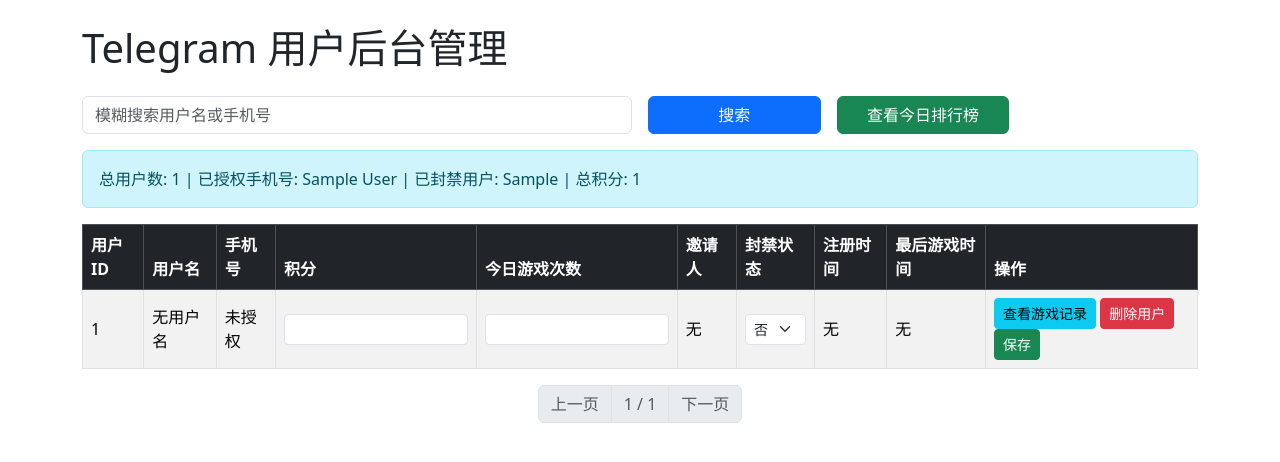
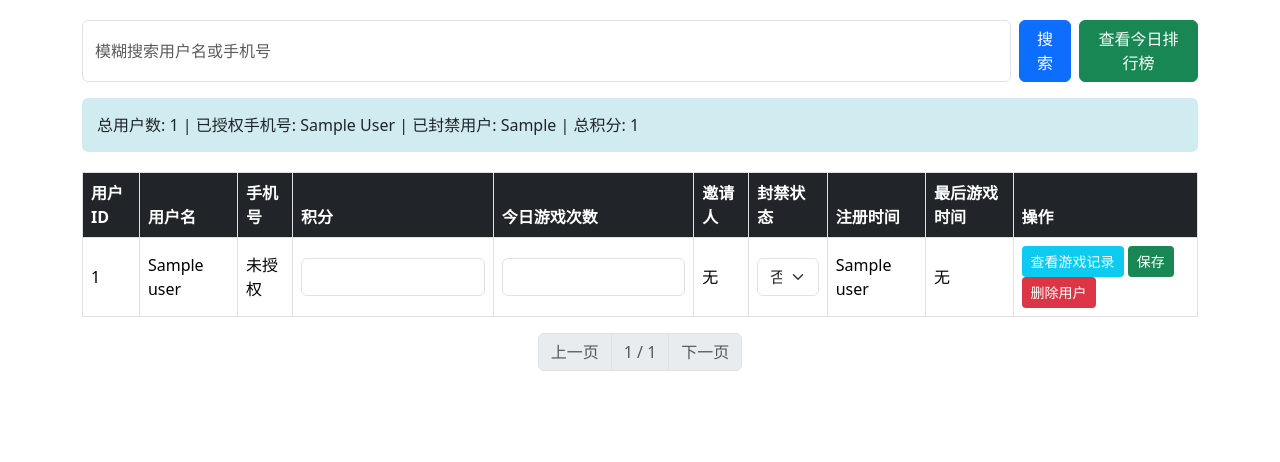
Before and after one commit to Dreamchaser-aus/telegramdashboard, a Flask app: template templates/dashboard.html in a window 1280 px wide. Shown: the top 462 px of the page. Run offline with Flask 2, Linux system fonts and the light colour scheme; the template is opened without the code that fills it: most values are stand-ins (such as "Sample title", 1, 10 or a date in 2020); parts of the project's set-up code (start-up, migrations or seed data) failed here and were passed over; some libraries are stand-ins or nearby versions.

Commit message:
Update dashboard.html

```diff
--- a/templates/dashboard.html
+++ b/templates/dashboard.html
@@ -1,38 +1,94 @@
 <!DOCTYPE html>
 <html lang="zh">
 <head>
-  <meta charset="UTF-8" />
-  <title>Telegram 用户后台管理</title>
-  <link href="https://cdn.jsdelivr.net/npm/bootstrap@5.3.2/dist/css/bootstrap.min.css" rel="stylesheet" />
+<meta charset="UTF-8" />
+<meta name="viewport" content="width=device-width, initial-scale=1" />
+<title>用户管理后台</title>
+<link href="https://cdn.jsdelivr.net/npm/bootstrap@5.3.2/dist/css/bootstrap.min.css" rel="stylesheet" />
+<style>
+  body { padding: 20px; }
+  .stats { background-color: #d1ecf1; padding: 15px; border-radius: 6px; margin-bottom: 20px; }
+  .table thead th { background-color: #212529; color: white; }
+  .btn-save { background-color: #198754; color: white; }
+  .btn-delete { background-color: #dc3545; color: white; }
+  .btn-record { background-color: #0dcaf0; color: white; }
+</style>
+<script>
+async function updateBlockStatus(userId, selectElem) {
+  const isBlocked = selectElem.value === '是' ? 1 : 0;
+  try {
+    const res = await fetch('/update_block_status', {
+      method: 'POST',
+      headers: {'Content-Type': 'application/json'},
+      body: JSON.stringify({user_id: userId, is_blocked: isBlocked})
+    });
+    if (!res.ok) alert('更新失败');
+  } catch(e) {
+    alert('请求异常');
+  }
+}
+
+async function saveUser(userId, btn) {
+  const row = btn.closest('tr');
+  const points = row.querySelector('.points-input').value;
+  const plays = row.querySelector('.plays-input').value;
+  const blockSelect = row.querySelector('.block-select');
+  const isBlocked = blockSelect.value === '是' ? 1 : 0;
+
+  const formData = new FormData();
+  formData.append('user_id', userId);
+  formData.append('points', points);
+  formData.append('plays', plays);
+  formData.append('is_blocked', isBlocked);
+
+  try {
+    const res = await fetch('/update_user', {
+      method: 'POST',
+      body: formData
+    });
+    if (!res.ok) alert('保存失败');
+    else alert('保存成功');
+  } catch(e) {
+    alert('请求异常');
+  }
+}
+
+async function deleteUser(userId, btn) {
+  if (!confirm('确认删除该用户？此操作不可恢复！')) return;
+  const formData = new FormData();
+  formData.append('user_id', userId);
+  try {
+    const res = await fetch('/delete_user', {
+      method: 'POST',
+      body: formData
+    });
+    if (!res.ok) alert('删除失败');
+    else {
+      alert('删除成功');
+      btn.closest('tr').remove();
+    }
+  } catch(e) {
+    alert('请求异常');
+  }
+}
+</script>
 </head>
 <body>
-<div class="container py-4">
-  <h1 class="mb-4">Telegram 用户后台管理</h1>
 
-  <!-- 搜索框 -->
-  <form method="get" class="row g-3 mb-3">
-    <div class="col-md-6">
-      <input type="text" name="keyword" class="form-control" placeholder="模糊搜索用户名或手机号" value="{{ request.args.get('keyword', '') }}" />
-    </div>
-    <div class="col-md-2">
-      <button type="submit" class="btn btn-primary w-100">搜索</button>
-    </div>
-    <div class="col-md-2">
-      <button type="button" id="show-rank" class="btn btn-success w-100">查看今日排行榜</button>
-    </div>
+<div class="container">
+
+  <form method="get" class="mb-3 d-flex gap-2">
+    <input type="text" name="keyword" placeholder="模糊搜索用户名或手机号" class="form-control" value="{{ keyword }}">
+    <button type="submit" class="btn btn-primary">搜索</button>
+    <a href="/rank_data" class="btn btn-success" target="_blank">查看今日排行榜</a>
   </form>
 
-  <!-- 统计信息 -->
-  <div class="alert alert-info">
-    总用户数: {{ stats.total_users }} |
-    已授权手机号: {{ stats.authorized_users }} |
-    已封禁用户: {{ stats.blocked_users }} |
-    总积分: {{ stats.total_points }}
+  <div class="stats">
+    总用户数: {{ stats.total_users }} | 已授权手机号: {{ stats.authorized_users }} | 已封禁用户: {{ stats.blocked_users }} | 总积分: {{ stats.total_points }}
   </div>
 
-  <!-- 用户表格 -->
-  <table class="table table-bordered table-striped align-middle">
-    <thead class="table-dark">
+  <table class="table table-bordered table-hover align-middle">
+    <thead>
       <tr>
         <th>用户ID</th>
         <th>用户名</th>
@@ -49,181 +105,46 @@
     <tbody>
       {% for user in users %}
       <tr>
-        <td>{{ user[0] }}</td>
+        <td>{{ user[0] }}</td> <!-- user_id -->
+        <td>{{ user[3] }}</td> <!-- username -->
+        <td>{{ user[4] if user[4] else '未授权' }}</td> <!-- phone -->
+        <td><input type="number" class="form-control points-input" value="{{ user[5] }}"></td> <!-- points -->
+        <td><input type="number" class="form-control plays-input" value="{{ user[6] }}"></td> <!-- plays -->
+        <td>{{ user[12] if user[12] else '无' }}</td> <!-- inviter_username -->
         <td>
-          {{ user[3] or '无用户名' }}<br/>
-          <small>{{ user[1] or '' }} {{ user[2] or '' }}</small>
-        </td>
-        <td>{{ user[4] or '未授权' }}</td>
-        <td><input type="number" class="form-control form-control-sm points-input" data-user-id="{{ user[0] }}" value="{{ user[5] }}" /></td>
-        <td><input type="number" class="form-control form-control-sm plays-input" data-user-id="{{ user[0] }}" value="{{ user[6] }}" /></td>
-        <td>{{ user[11] or '无' }}</td>
-        <td>
-          <select class="form-select form-select-sm block-status" data-user-id="{{ user[0] }}">
-            <option value="0" {% if not user[10] %}selected{% endif %}>否</option>
-            <option value="1" {% if user[10] %}selected{% endif %}>是</option>
+          <select class="form-select block-select" onchange="updateBlockStatus('{{ user[0] }}', this)">
+            <option value="否" {% if not user[11] %}selected{% endif %}>否</option>
+            <option value="是" {% if user[11] %}selected{% endif %}>是</option>
           </select>
         </td>
-        <td>{{ user[7] | format_datetime }}</td>
-        <td>{{ user[8] | format_datetime }}</td>
+        <td>{{ user[7] }}</td> <!-- created_at -->
+        <td>{{ user[8] if user[8] else '无' }}</td> <!-- last_play -->
         <td>
-          <a href="/game_history?user_id={{ user[0] }}" class="btn btn-sm btn-info">查看游戏记录</a>
-          <button class="btn btn-sm btn-danger delete-user-btn" data-user-id="{{ user[0] }}">删除用户</button>
-          <button class="btn btn-sm btn-success save-user-btn" data-user-id="{{ user[0] }}">保存</button>
+          <button type="button" class="btn btn-record btn-sm" onclick="window.open('/game_history?user_id={{ user[0] }}', '_blank')">查看游戏记录</button>
+          <button type="button" class="btn btn-save btn-sm" onclick="saveUser('{{ user[0] }}', this)">保存</button>
+          <button type="button" class="btn btn-delete btn-sm" onclick="deleteUser('{{ user[0] }}', this)">删除用户</button>
         </td>
       </tr>
-      {% else %}
-      <tr><td colspan="10" class="text-center">无用户数据</td></tr>
       {% endfor %}
     </tbody>
   </table>
 
   <!-- 分页 -->
-  <nav aria-label="分页导航" class="d-flex justify-content-center">
-    <ul class="pagination">
-      <li class="page-item {% if stats.page <= 1 %}disabled{% endif %}">
-        <a class="page-link" href="?page={{ stats.page - 1 }}&keyword={{ request.args.get('keyword', '') }}">上一页</a>
+  <nav aria-label="分页">
+    <ul class="pagination justify-content-center">
+      <li class="page-item {% if stats.page == 1 %}disabled{% endif %}">
+        <a class="page-link" href="?page={{ stats.page - 1 }}&keyword={{ keyword }}">上一页</a>
       </li>
       <li class="page-item disabled">
         <a class="page-link" href="#">{{ stats.page }} / {{ stats.total_pages }}</a>
       </li>
-      <li class="page-item {% if stats.page >= stats.total_pages %}disabled{% endif %}">
-        <a class="page-link" href="?page={{ stats.page + 1 }}&keyword={{ request.args.get('keyword', '') }}">下一页</a>
+      <li class="page-item {% if stats.page == stats.total_pages %}disabled{% endif %}">
+        <a class="page-link" href="?page={{ stats.page + 1 }}&keyword={{ keyword }}">下一页</a>
       </li>
     </ul>
   </nav>
+
 </div>
 
-<!-- 排行榜弹窗 -->
-<div class="modal fade" id="rankModal" tabindex="-1" aria-labelledby="rankModalLabel" aria-hidden="true">
-  <div class="modal-dialog modal-dialog-centered">
-    <div class="modal-content">
-      <div class="modal-header">
-        <h5 class="modal-title" id="rankModalLabel">今日排行榜</h5>
-        <button type="button" class="btn-close" data-bs-dismiss="modal" aria-label="关闭"></button>
-      </div>
-      <div class="modal-body">
-        <ul id="rankList" class="list-group">
-          <!-- 排行榜列表将动态加载 -->
-        </ul>
-      </div>
-      <div class="modal-footer">
-        <button type="button" class="btn btn-secondary" data-bs-dismiss="modal">关闭</button>
-      </div>
-    </div>
-  </div>
-</div>
-
-<script src="https://cdn.jsdelivr.net/npm/bootstrap@5.3.2/dist/js/bootstrap.bundle.min.js"></script>
-<script>
-  // 更新封禁状态
-  document.querySelectorAll('.block-status').forEach(select => {
-    select.addEventListener('change', async function() {
-      const userId = this.getAttribute('data-user-id');
-      const isBlocked = this.value;
-      try {
-        const res = await fetch('/update_block_status', {
-          method: 'POST',
-          headers: {'Content-Type': 'application/json'},
-          body: JSON.stringify({ user_id: userId, is_blocked: isBlocked })
-        });
-        if (!res.ok) throw new Error('更新失败');
-        alert('封禁状态已更新');
-      } catch (e) {
-        alert('更新封禁状态失败');
-      }
-    });
-  });
-
-  // 删除用户
-  document.querySelectorAll('.delete-user-btn').forEach(button => {
-    button.addEventListener('click', async () => {
-      if (!confirm("确定要删除此用户吗？此操作不可恢复！")) return;
-
-      const userId = button.getAttribute('data-user-id');
-
-      try {
-        const response = await fetch('/delete_user', {
-          method: 'POST',
-          headers: {
-            'Content-Type': 'application/x-www-form-urlencoded'
-          },
-          body: new URLSearchParams({ user_id: userId })
-        });
-
-        if (response.ok) {
-          alert('删除成功！页面将刷新。');
-          location.reload();
-        } else {
-          alert('删除失败！');
-        }
-      } catch (e) {
-        alert('请求失败！');
-      }
-    });
-  });
-
-  // 保存积分和今日游戏次数
-  document.querySelectorAll('.save-user-btn').forEach(button => {
-    button.addEventListener('click', async () => {
-      const userId = button.getAttribute('data-user-id');
-      const pointsInput = document.querySelector(`.points-input[data-user-id="${userId}"]`);
-      const playsInput = document.querySelector(`.plays-input[data-user-id="${userId}"]`);
-      const blockSelect = document.querySelector(`.block-status[data-user-id="${userId}"]`);
-
-      const points = pointsInput.value;
-      const plays = playsInput.value;
-      const isBlocked = blockSelect.value;
-
-      try {
-        const response = await fetch('/update_user', {
-          method: 'POST',
-          headers: {
-            'Content-Type': 'application/x-www-form-urlencoded'
-          },
-          body: new URLSearchParams({
-            user_id: userId,
-            points: points,
-            plays: plays,
-            is_blocked: isBlocked
-          })
-        });
-
-        if (response.ok) {
-          alert('保存成功！');
-          location.reload();
-        } else {
-          alert('保存失败！');
-        }
-      } catch (e) {
-        alert('请求失败！');
-      }
-    });
-  });
-
-  // 查看排行榜按钮点击，获取排行榜数据
-  document.getElementById('show-rank').addEventListener('click', async () => {
-    try {
-      const res = await fetch('/rank_data');  // 需要后端提供 /rank_data 路由，返回今日排行榜JSON数据
-      if (!res.ok) throw new Error('加载失败');
-      const rankData = await res.json();
-
-      const rankList = document.getElementById('rankList');
-      rankList.innerHTML = '';
-      rankData.forEach((user, index) => {
-        const li = document.createElement('li');
-        li.className = 'list-group-item d-flex justify-content-between align-items-center';
-        li.textContent = `${index + 1}. ${user.username || user.first_name || '匿名'} - ${user.points} 分`;
-        rankList.appendChild(li);
-      });
-
-      // 显示弹窗
-      const rankModal = new bootstrap.Modal(document.getElementById('rankModal'));
-      rankModal.show();
-    } catch (error) {
-      alert('加载排行榜失败');
-    }
-  });
-</script>
 </body>
 </html>
```
